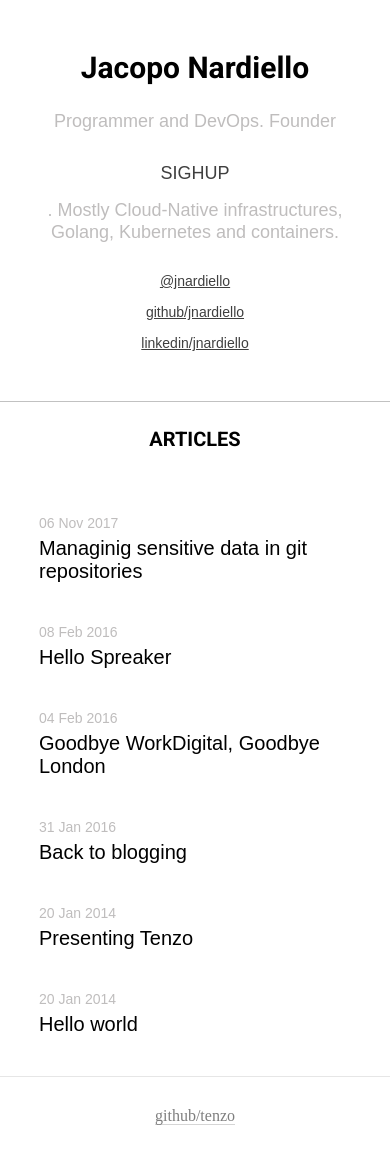
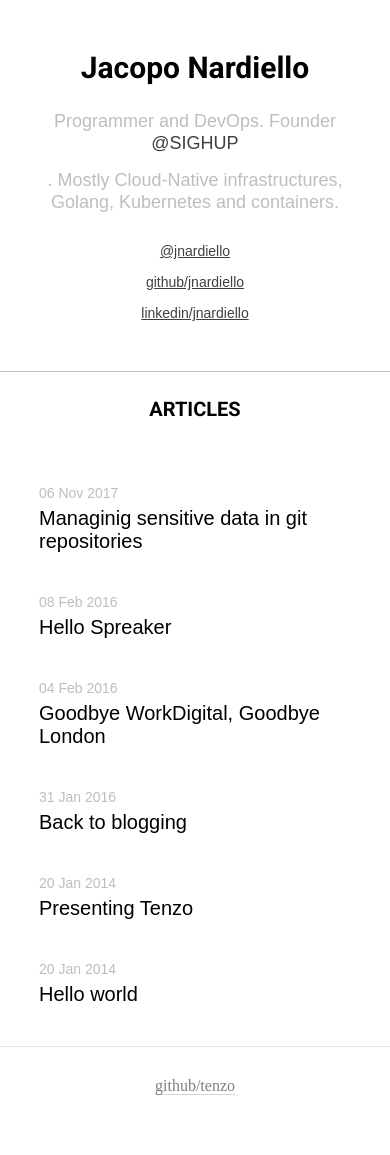
Before and after one commit to jnardiello/jnardiello.github.io, a Jekyll site: the page built from index.html, in a window 390 px wide. Built offline with Jekyll 4.4.1, drawn with Linux system fonts in a browser that asks for light colours; some web fonts are replaced; after the commit the page ends 1125 px from its top, so only the background shows below that.

Commit message:
Fixing more stuff

```diff
--- a/_config.yml
+++ b/_config.yml
@@ -3,7 +3,7 @@ url: http://jnardiello.github.io
 
 author:
     name: Jacopo Nardiello
-    description: Programmer and DevOps. Founder <a href="http://sighup.io" class="sighup">SIGHUP</a>. Mostly Cloud-Native infrastructures, Golang, Kubernetes and containers.
+    description: Programmer and DevOps. Founder <a href="http://sighup.io" class="sighup">@SIGHUP</a>. Mostly Cloud-Native infrastructures, Golang, Kubernetes and containers.
     twitter: jnardiello
     github: jnardiello
     linkedin: jnardiello
--- a/css/default.css
+++ b/css/default.css
@@ -135,7 +135,7 @@ publication-date {
         font-size: 18px;
         color: #3f3f3f;
         text-decoration: none;
-        margin-top: 0px;
+        margin-top: 0px !important;
     }
 
 
```
